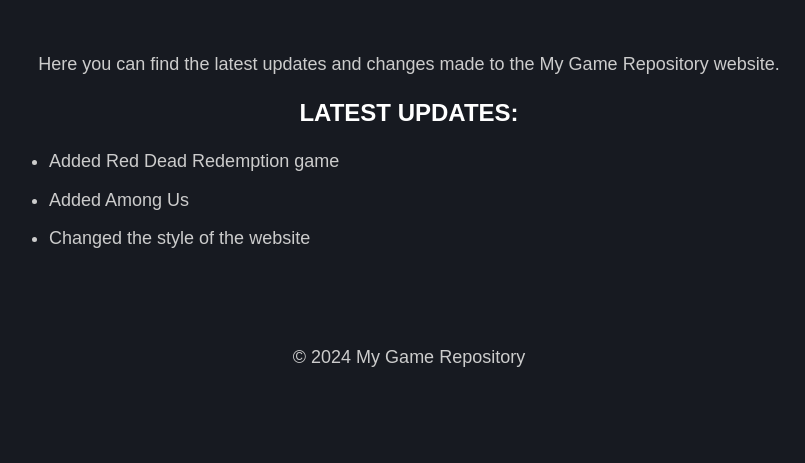
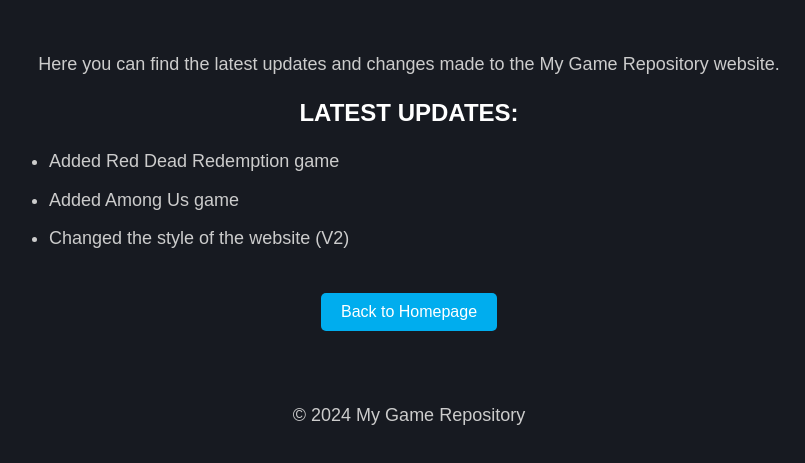
Before and after one commit to Primestoo/GameVault, a plain HTML site: page update-logs.html in a window 1280 px wide. Shown: the part 83-546 px from the top of the page, without its empty margins (231-1036 px from the left). Drawn offline with Linux system fonts and the light colour scheme.

Commit message:
update-logs.html

```diff
--- a/update-logs.html
+++ b/update-logs.html
@@ -71,6 +71,22 @@
             padding: 20px 0;
             text-align: center;
         }
+
+        .back-btn {
+            display: inline-block;
+            padding: 10px 20px;
+            background-color: #00adee; /* Blue back button */
+            color: #fff;
+            text-decoration: none;
+            border-radius: 5px;
+            transition: background-color 0.3s;
+            font-size: 16px;
+            margin-top: 20px;
+        }
+
+        .back-btn:hover {
+            background-color: #007acc; /* Darker blue on hover */
+        }
     </style>
 </head>
 <body>
@@ -85,9 +101,10 @@
             <h2>Latest Updates:</h2>
             <ul>
                 <li>Added Red Dead Redemption game</li>
-                <li>Added Among Us</li>
-                <li>Changed the style of the website</li>
+                <li>Added Among Us game</li>
+                <li>Changed the style of the website (V2)</li>
             </ul>
+            <a href="https://primestoo.github.io/Repository/" class="back-btn">Back to Homepage</a>
         </div>
     </main>
     <footer>
```
